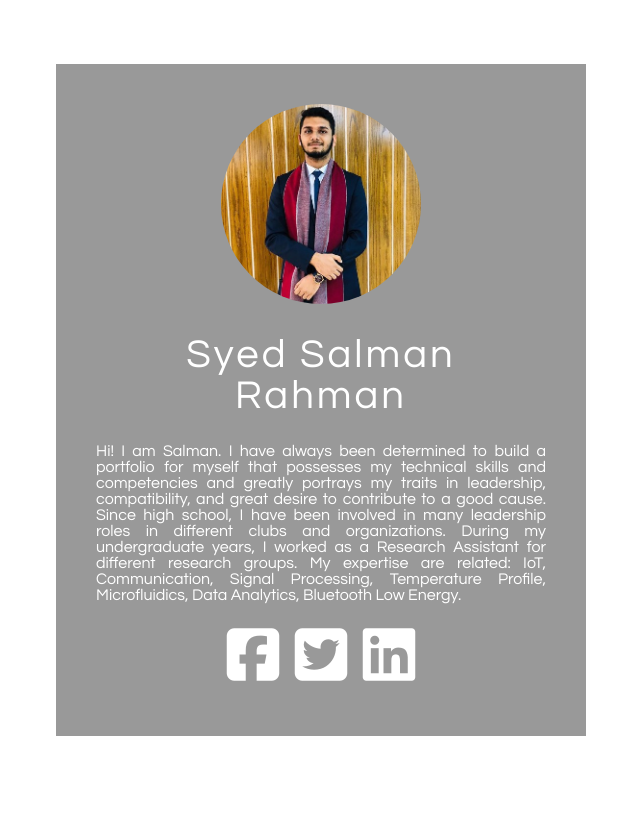
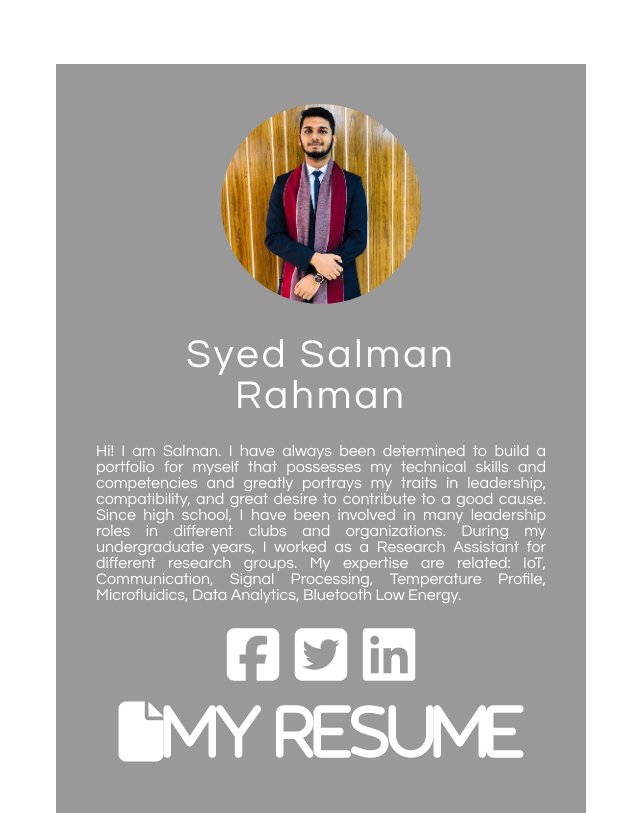
Before and after one commit to rsyedsalman/rsyedsalman2, a plain HTML site: page index.html in a window 1280 px wide. Shown: the whole page, without its empty margins (319-959 px from the left). Drawn offline with Linux system fonts and the light colour scheme.

Commit message:
Update index.html

```diff
--- a/index.html
+++ b/index.html
@@ -25,6 +25,10 @@ My expertise are related:  IoT, Communication, Signal Processing, Temperature Pr
 <li><a href="https://twitter.com/srsyed2"><i class="fa fa-twitter-square" aria-hidden="true"></i></a></li>
 <li><a href="https://www.linkedin.com/in/syed-salman-rahman-4b702b95/"><i class="fab fa-linkedin"></i></a></li>
 
+  <ul>
+    <li><a href="https://drive.google.com/drive/u/3/my-drive"><i class="fas fa-file">My Resume</i></a></li>
+  </ul>
+
 </ul>
 </div>
 </body>
```
